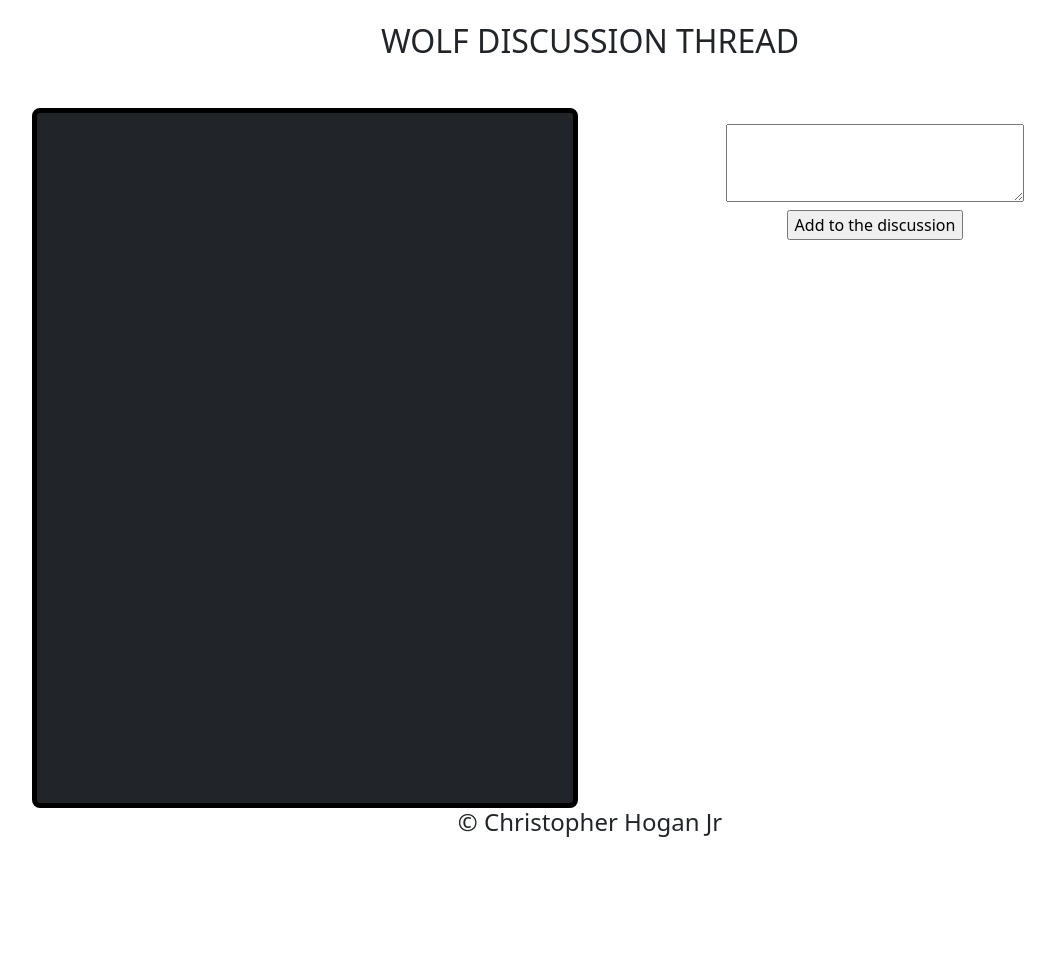
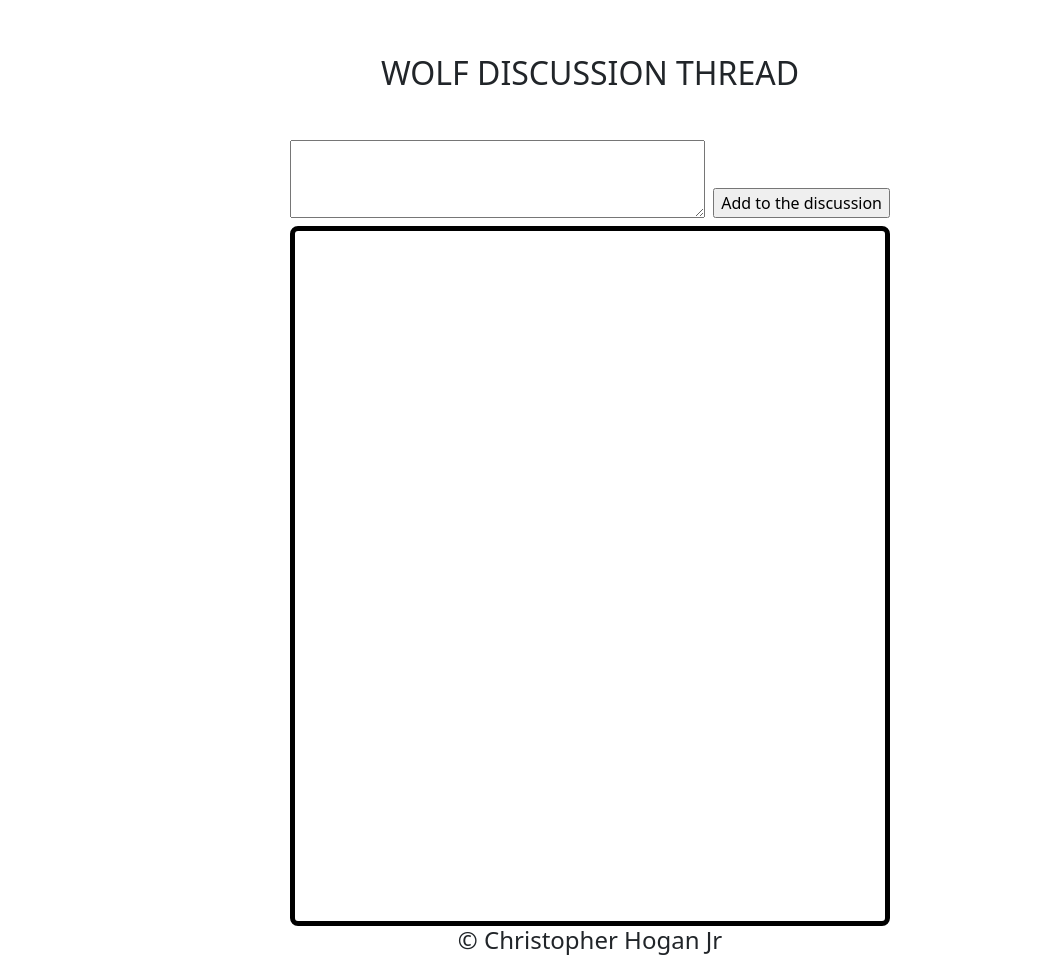
Before and after one commit to ChristopherHoganJr/cryptowolves, a Flask app: template flask_app/templates/MarketWatch.html in a window 1280 px wide. Shown: the part 680-1643 px from the top of the page, without its empty margins (50-1105 px from the left). Before the commit the page ends 1517 px from the top, so only its background shows below. Run offline with Flask 2, Linux system fonts and the light colour scheme; the template is opened without the code that fills it, so the values that code supplies are empty.

Commit message:
New Styles Added

```diff
--- a/flask_app/static/css/styles.css
+++ b/flask_app/static/css/styles.css
@@ -30,8 +30,13 @@
 }
 
 .post-container {
-  padding: 15px;
+  padding: 5px;
   height: 700px;
-  overflow: scroll;
+  max-width: 600px;
+  overflow-y: scroll;
   border: solid 5px black;
 }
+
+.discussionForm {
+  max-width: 600px;
+}
--- a/flask_app/static/js/chart.js
+++ b/flask_app/static/js/chart.js
@@ -3,7 +3,7 @@ let coinDataPrice = [];
 
 function fetchMarketData() {
   fetch(
-    "https://api.coingecko.com/api/v3/coins/ethereum/market_chart?vs_currency=usd&days=60&interval=daily"
+    "https://api.coingecko.com/api/v3/coins/ethereum/market_chart?vs_currency=usd&days=14&interval=daily"
   )
     .then((res) => res.json())
     .then((data) => {
@@ -18,7 +18,7 @@ function fetchMarketData() {
           labels: coinDataKey,
           datasets: [
             {
-              label: "Bitcoin",
+              label: "Ethereum",
               data: coinDataPrice,
             },
           ],
--- a/flask_app/templates/MarketWatch.html
+++ b/flask_app/templates/MarketWatch.html
@@ -82,7 +82,10 @@
     <div class="marketwatch-section">
       <div class="container">
         <h1 class="text-center">Ethereum Wolf Discussion</h1>
-        <div class="row w-75 mx-auto">
+        <div class="row w-75 mx-auto d-flex flex-column">
+          <div class="col d-flex justify-content-center">
+            <div id="coinData" class="my-3"></div>
+          </div>
           <div class="col">
             <canvas id="myChart" width="400px" height="500px"></canvas>
           </div>
@@ -91,10 +94,29 @@
     </div>
 
     <div class="container mt-5">
-      <div class="row">
-        <h2 class="text-center mb-5">WOLF DISCUSSION THREAD</h2>
+      <h2 class="text-center mb-5">WOLF DISCUSSION THREAD</h2>
+      <div class="row d-flex flex-column gap-2">
         <div class="col">
-          <div class="post-container rounded-3 bg-dark">
+          <form
+            action="/post/submit"
+            method="post"
+            class="d-flex discussionForm flex justify-content-center align-items-center gap-2 mx-auto"
+          >
+            <textarea
+              name="input-post"
+              cols="30"
+              rows="3"
+              class="w-100"
+            ></textarea>
+            <input
+              type="submit"
+              value="Add to the discussion"
+              class="mt-auto"
+            />
+          </form>
+        </div>
+        <div class="col">
+          <div class="post-container mx-auto rounded-3">
             {% for post_info in posts_info %}
             <div class="post-box mx-auto d-flex gap-5 p-3 bg-light rounded-3">
               <div
@@ -113,28 +135,6 @@
               <p>{{post_info.post}}</p>
             </div>
             {% endfor %}
-          </div>
-        </div>
-        <div class="col">
-          <div>
-            <div id="coinData" class="my-3 text-center"></div>
-            <form
-              action="/post/submit"
-              method="post"
-              class="d-flex flex-column justify-content-center align-items-center gap-2"
-            >
-              <textarea
-                name="input-post"
-                cols="30"
-                rows="3"
-                class=""
-              ></textarea>
-              <input
-                type="submit"
-                value="Add to the discussion"
-                class="mt-auto"
-              />
-            </form>
           </div>
         </div>
       </div>
```
Also changed, not shown: flask_app/static/js/coin_data.js (+24 -6 lines).
